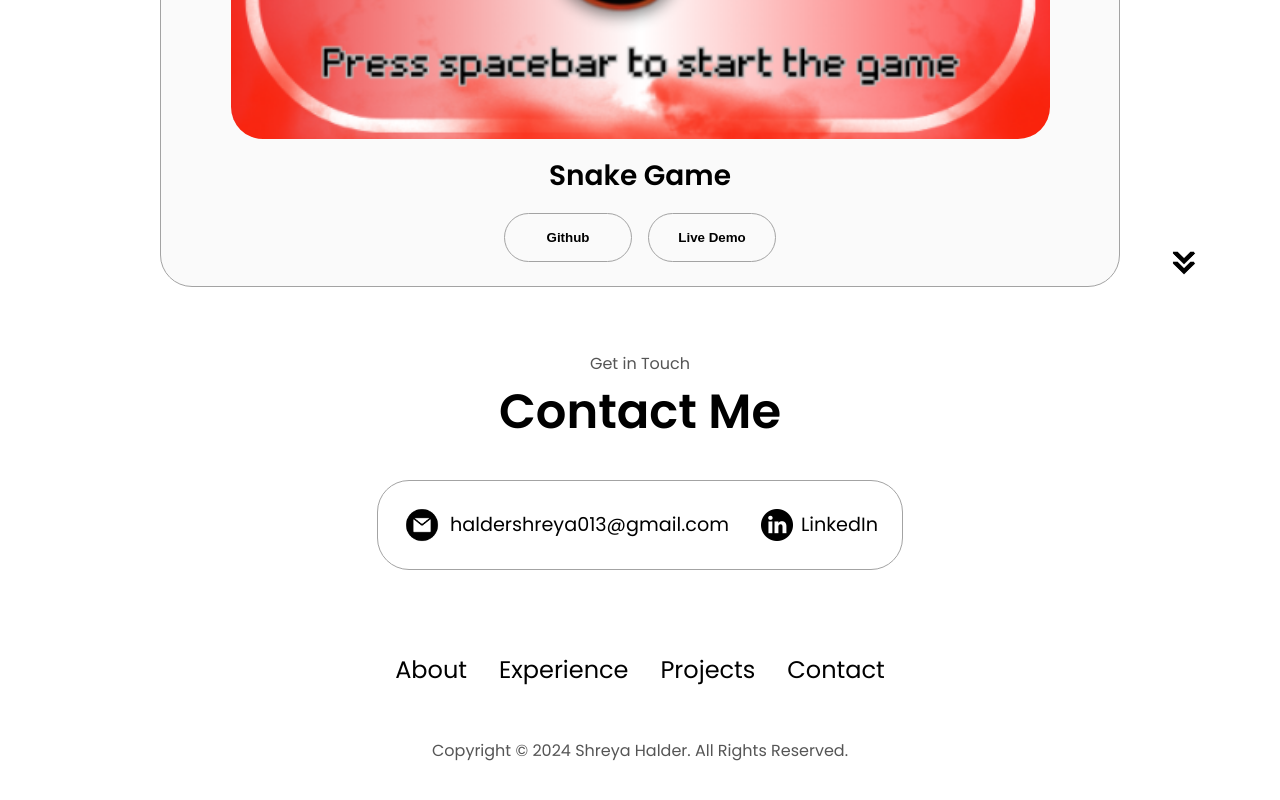
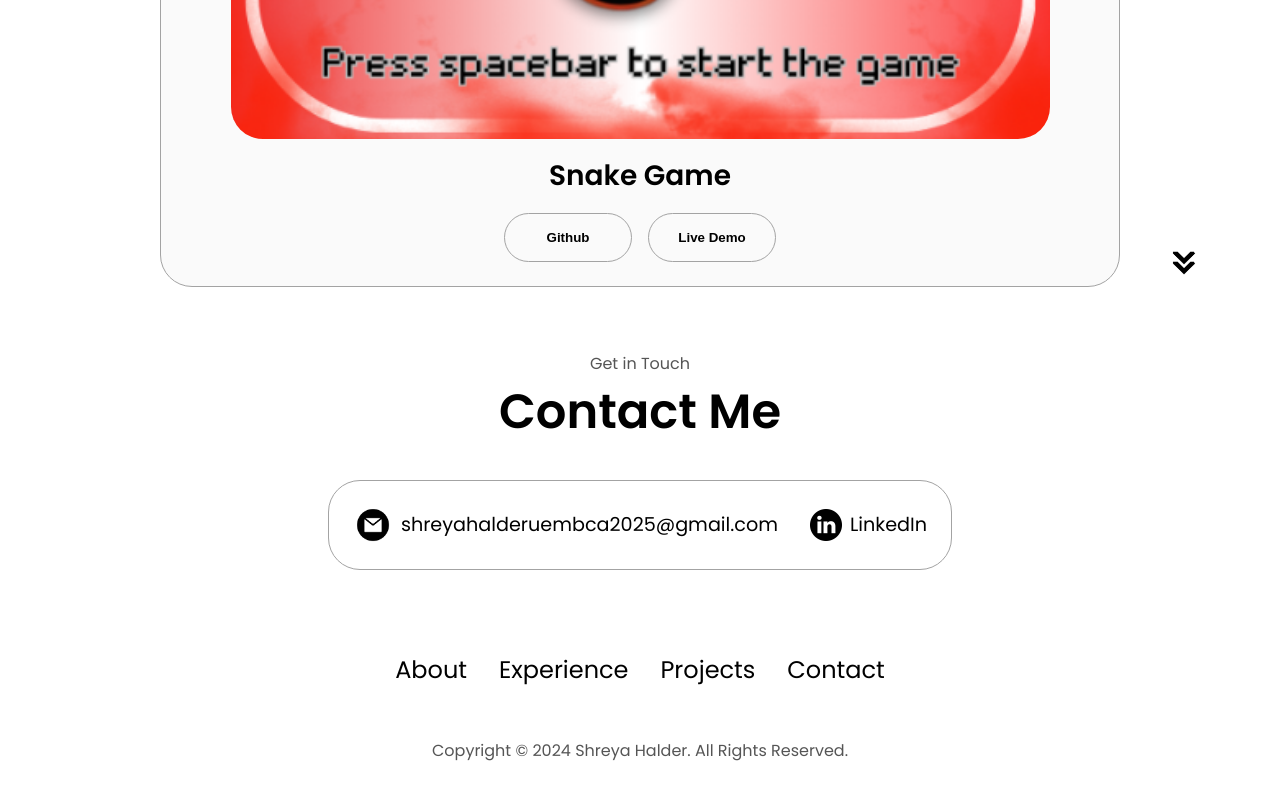
Before and after one commit to shreyahalder01/My-Portfolio-using-HTML-CSS-and-JavaScript, a plain HTML site: page index.html in a window 1280 px wide. Shown: the part 3876-4676 px from the top of the page. Drawn offline with Linux system fonts and the light colour scheme.

Commit message:
Update index.html

```diff
--- a/index.html
+++ b/index.html
@@ -279,7 +279,7 @@
         alt="Email icon"
         class="icon contact-icon email-icon"
       />
-      <p><a href="mailto:haldershreya013@gmail.com">haldershreya013@gmail.com</a></p>
+      <p><a href="mailto:haldershreya013@gmail.com">shreyahalderuembca2025@gmail.com</a></p>
     </div>
     <div class="contact-info-container">
       <img
```
